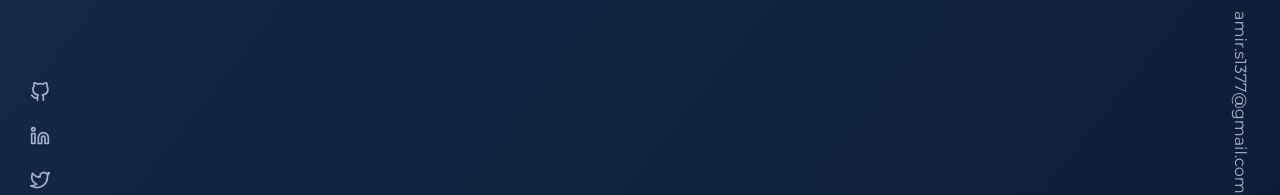
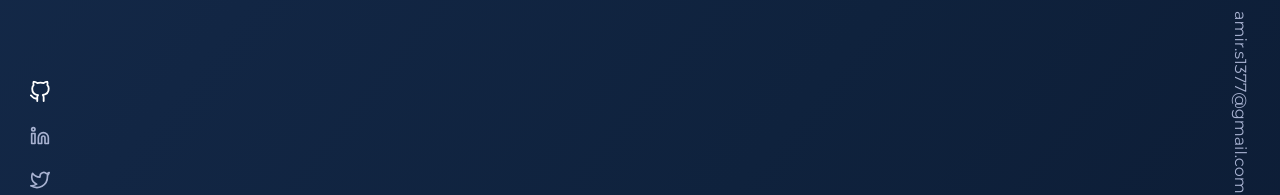
Before and after one commit to amirsorayaei/amirsorayaei.github.io, a Next.js app: page / in a window 1280 px wide. In both pictures the pointer is over the link 40 px from the left and 590 px from the top of the page. Shown: the part 496-691 px from the top of the page. Built offline with nearby package versions, Linux system fonts and the light colour scheme.

Commit message:
fix: added hover effect on sidebar links

```diff
--- a/src/components/Siderbar/index.module.scss
+++ b/src/components/Siderbar/index.module.scss
@@ -8,6 +8,7 @@
 
   a {
     color: #a8b2d1;
+    transition: all 0.3s ease-out;
   }
 
   .text {
@@ -34,4 +35,9 @@
       padding-bottom: 0;
     }
   }
+
+  a:hover {
+    color: #fff;
+    scale: 1.1;
+  }
 }
```
Also changed, not shown: src/components/Button/index.tsx (added, +7 -0 lines).
